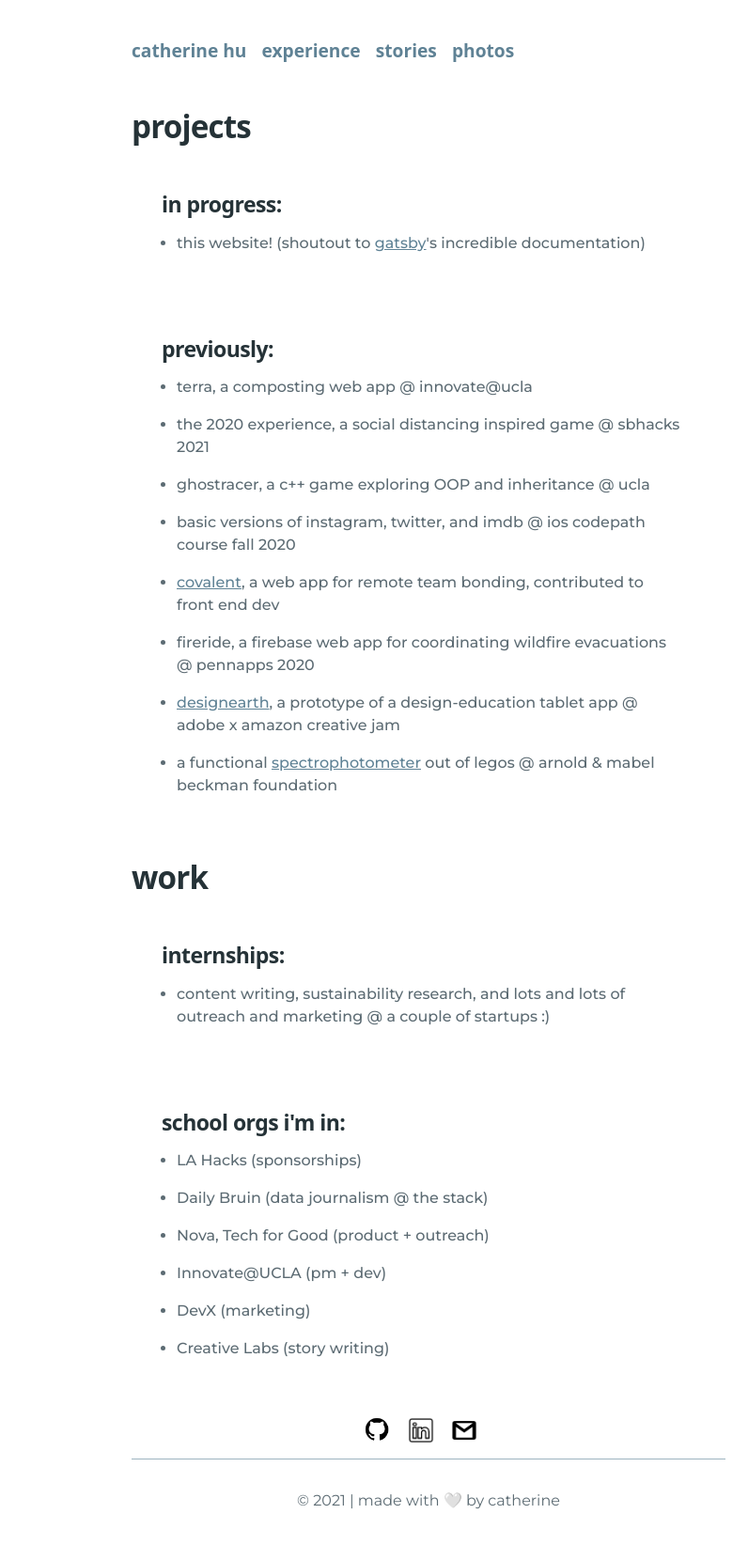
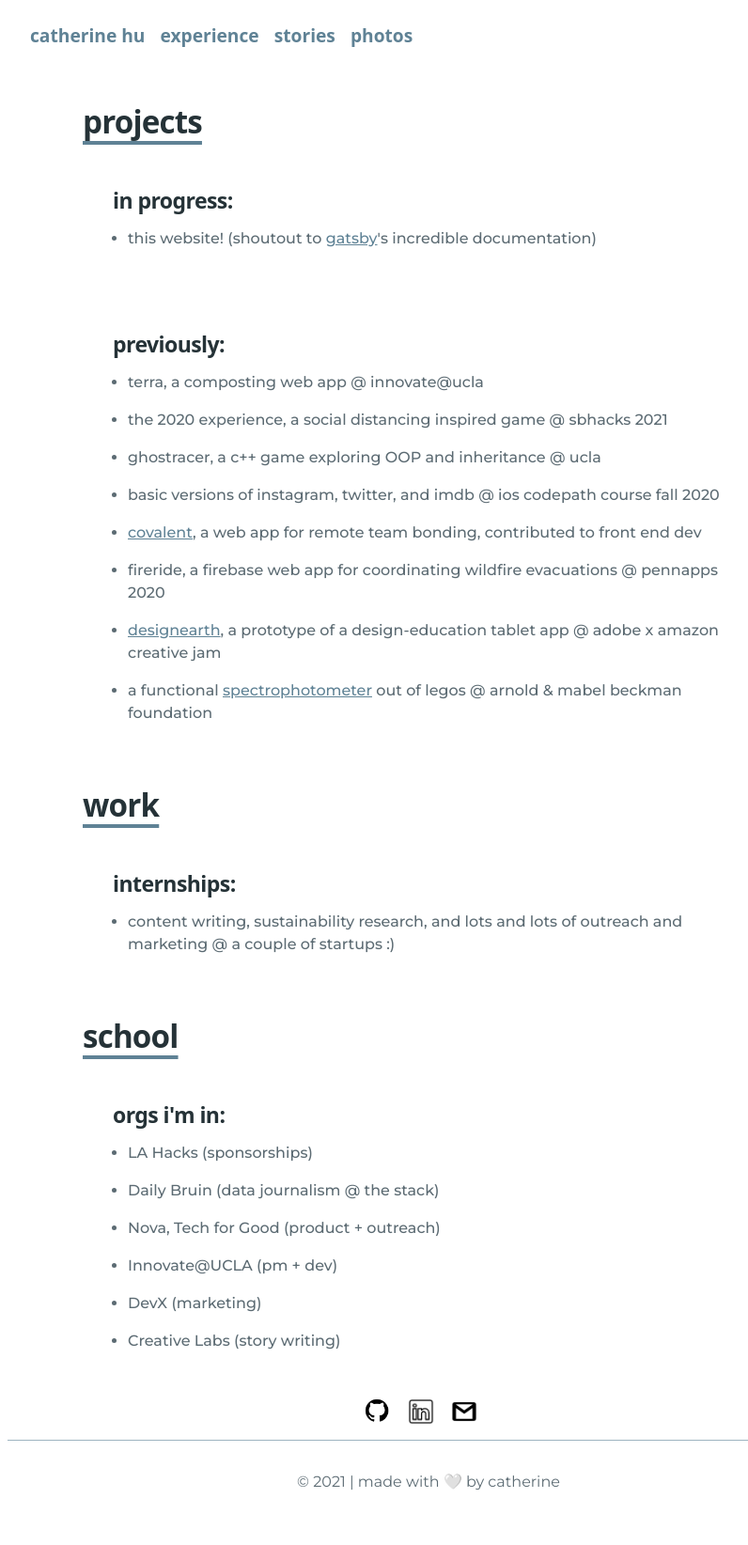
Before and after one commit to catherinehhu/blog_site, a Gatsby site: page /experience in a window 1280 px wide. Shown: the whole page at 94% size, without its empty margins (184-980 px from the left). Built offline with nearby package versions, Linux system fonts and the light colour scheme; Gatsby itself is replaced by a stand-in of ours.

Commit message:
styling fixes

```diff
--- a/gatsby-config.js
+++ b/gatsby-config.js
@@ -2,11 +2,11 @@ module.exports = {
   siteMetadata: {
     title: `catherine hu`,
     author: {
-      name: `Catherine Hu`,
-      summary: `a computer science and geography student at UCLA with a terrible sense of direction and a passion for storytelling`,
+      name: `catherine hu`,
+      summary: `a computer science and geography student at ucla with a terrible sense of direction and a passion for storytelling`,
     },
-    description: `A personal blog by Catherine.`,
-    siteUrl: `https://catherinehhu.com/`,
+    description: `personal blog + portfolio site by catherine.`,
+    siteUrl: `https://catherinehhu.com`,
     social: {
       twitter: `_catherinehu`,
     },
--- a/package.json
+++ b/package.json
@@ -8,7 +8,7 @@
     "url": "https://github.com/gatsbyjs/gatsby/issues"
   },
   "dependencies": {
-    "gatsby": "^3.5.0",
+    "gatsby": "^3.8.0",
     "gatsby-plugin-feed": "^3.4.0",
     "gatsby-plugin-gatsby-cloud": "^2.4.1",
     "gatsby-plugin-google-analytics": "^3.4.0",
@@ -16,7 +16,7 @@
     "gatsby-plugin-manifest": "^3.4.0",
     "gatsby-plugin-offline": "^4.4.0",
     "gatsby-plugin-react-helmet": "^4.4.0",
-    "gatsby-plugin-sharp": "^3.4.1",
+    "gatsby-plugin-sharp": "^3.8.0",
     "gatsby-remark-copy-linked-files": "^3.2.0",
     "gatsby-remark-images": "^4.2.0",
     "gatsby-remark-prismjs": "^4.2.0",
--- /dev/null
+++ b/src/components/container.js
@@ -0,0 +1,14 @@
+import * as React from 'react'
+
+const Container = ({right, children }) => {
+  return (
+    <div className = "container">
+        <div style = {{order: `1`, flexGrow: `2`, textAlign: `center`}}>{children}</div>
+        <div style = {{borderLeft: `thin solid #ff0000`, order: `2`, flexGrow: `2`, padding: `0`}}></div>
+        <div style = {{order: `3`, flexGrow: `3`, textAlign: `left`}}>{right}</div>
+        {children}
+    </div>
+  )
+}
+
+export default Container
--- a/src/components/layout.js
+++ b/src/components/layout.js
@@ -24,14 +24,16 @@ let photos_header = (
   )
   // let resume_header = (<a className = "header-link-home" href="/Hu_Catherine.pdf">resume</a>)
   return (
-    <div className="global-wrapper" data-is-root-path={"/"}>
+<div className="global-wrapper" data-is-root-path={"/"}>
+      <div className = "header-style">
       <header className="global-header">{home_header}
       {experience_header}
       {stories_header}
       {photos_header}
       {/* {resume_header} */}
       </header>
-      <main>{children}</main>
+      </div>
+      <main style ={{padding:  `5rem 5rem 0rem`}}>{children}</main>
       <footer>
       <a href = "https://github.com/catherinehhu"><img src="/githublogo.png" alt="GitHub logo" width="30vh" height="30vh"></img></a>
         <a href = "https://www.linkedin.com/in/catherinehhu/"><img src="/linkedinlogo.png" alt="LinkedIn logo" width="30vh" height="30vh"></img></a>
--- a/src/pages/experience.js
+++ b/src/pages/experience.js
@@ -4,6 +4,7 @@ import { graphql } from "gatsby"
 import Layout from "../components/layout"
 import Seo from "../components/seo"
 import Card from "../components/card"
+import Container from "../components/container"
 
 const NotFoundPage = ({ data, location }) => {
   const siteTitle = data.site.siteMetadata.title
@@ -12,6 +13,8 @@ const NotFoundPage = ({ data, location }) => {
     <Layout location={location} title={siteTitle}>
       <Seo title="experience" />
       <h2>projects</h2>
+      {/* <Container>
+      </Container> */}
       <Card>
       <ul><h4>in progress:</h4>
         <li>this website! (shoutout to <a href="https://www.gatsbyjs.com">gatsby</a>{`'s`} incredible documentation)</li>
@@ -35,8 +38,9 @@ const NotFoundPage = ({ data, location }) => {
         <li>content writing, sustainability research, and lots and lots of outreach and marketing @ a couple of startups :)</li>
       </ul>
       </Card>
+      <h2>school</h2>
       <Card>
-      <ul><h4>school orgs i'm in:</h4>
+      <ul><h4>orgs i'm in:</h4>
         <li>LA Hacks (sponsorships)</li>
         <li>Daily Bruin (data journalism @ the stack)</li>
         <li>Nova, Tech for Good (product + outreach)</li>
--- a/src/pages/stories.js
+++ b/src/pages/stories.js
@@ -35,11 +35,11 @@ const BlogIndex = ({ data, location }) => {
                 itemType="http://schema.org/Article"
               >
                 <header>
-                  <h2>
+                  <h3>
                     <Link to={post.fields.slug} itemProp="url">
                       <span itemProp="headline">{title}</span>
                     </Link>
-                  </h2>
+                  </h3>
                   <small>{post.frontmatter.date}</small>
                 </header>
                 <section>
--- a/src/style.css
+++ b/src/style.css
@@ -11,7 +11,7 @@
   --maxWidth-3xl: 48rem;
   --maxWidth-4xl: 56rem;
   --maxWidth-full: "100%";
-  --maxWidth-wrapper: var(--maxWidth-2xl);
+  --maxWidth-wrapper: var(--maxWidth-4xl);
   --spacing-px: "1px";
   --spacing-0: 0;
   --spacing-1: 0.25rem;
@@ -90,7 +90,7 @@ body {
 }
 
 footer {
-  padding: var(--spacing-6) var(--spacing-0);
+  padding: var(--spacing-3) var(--spacing-0) var(--spacing-12);
 text-align: center;
 }
 footer a{
@@ -139,6 +139,9 @@ h1 {
 
 h2 {
   font-size: var(--fontSize-5);
+  text-underline-offset: var(--spacing-2);
+  text-decoration: underline var(--color-primary);
+  text-decoration-thickness: var(--spacing-1);
 }
 
 h3 {
@@ -261,7 +264,7 @@ a:focus {
 .global-wrapper {
   margin: var(--spacing-0) auto;
   max-width: var(--maxWidth-wrapper);
-  padding: var(--spacing-10) var(--spacing-5);
+  padding-top: var(--spacing-0);
 }
 
 .global-wrapper[data-is-root-path="true"] .bio {
@@ -270,7 +273,16 @@ a:focus {
 }
 
 .global-header {
-  margin-bottom: var(--spacing-12);
+  margin-bottom: var(--spacing-3);
+  margin-top: var(--spacing-3);
+  padding: var(--spacing-3) var(--spacing-6);
+}
+
+.header-style{
+  background-color: var(--color-background);
+  position: fixed;
+  width: var(--maxWidth-wrapper);
+  z-index: 1;
 }
 
 
@@ -313,6 +325,13 @@ a:focus {
   font-style: italic;
 }
 
+/* figure out react styling active links */
+/* .header-link-home:active{
+  color: var(--color-heading-black);
+  text-decoration: underline var(--color-primary);
+  font-style: italic;
+} */
+
 .card{
   border-style: none;
   padding-left: var(--spacing-8);
@@ -338,6 +357,13 @@ a:focus {
 
 .card p{
   margin-bottom: 0;
+}
+
+.container {
+  display: flex;
+  justify-content: space-between;
+  flex-direction: row;
+  align-items: center;
 }
 
 .gallery {
```
Also changed, not shown: src/components/bio.js (+4 -4 lines), src/pages/index.js (+6 -5 lines), src/pages/photos.js (+4 -4 lines), 1 other file.
